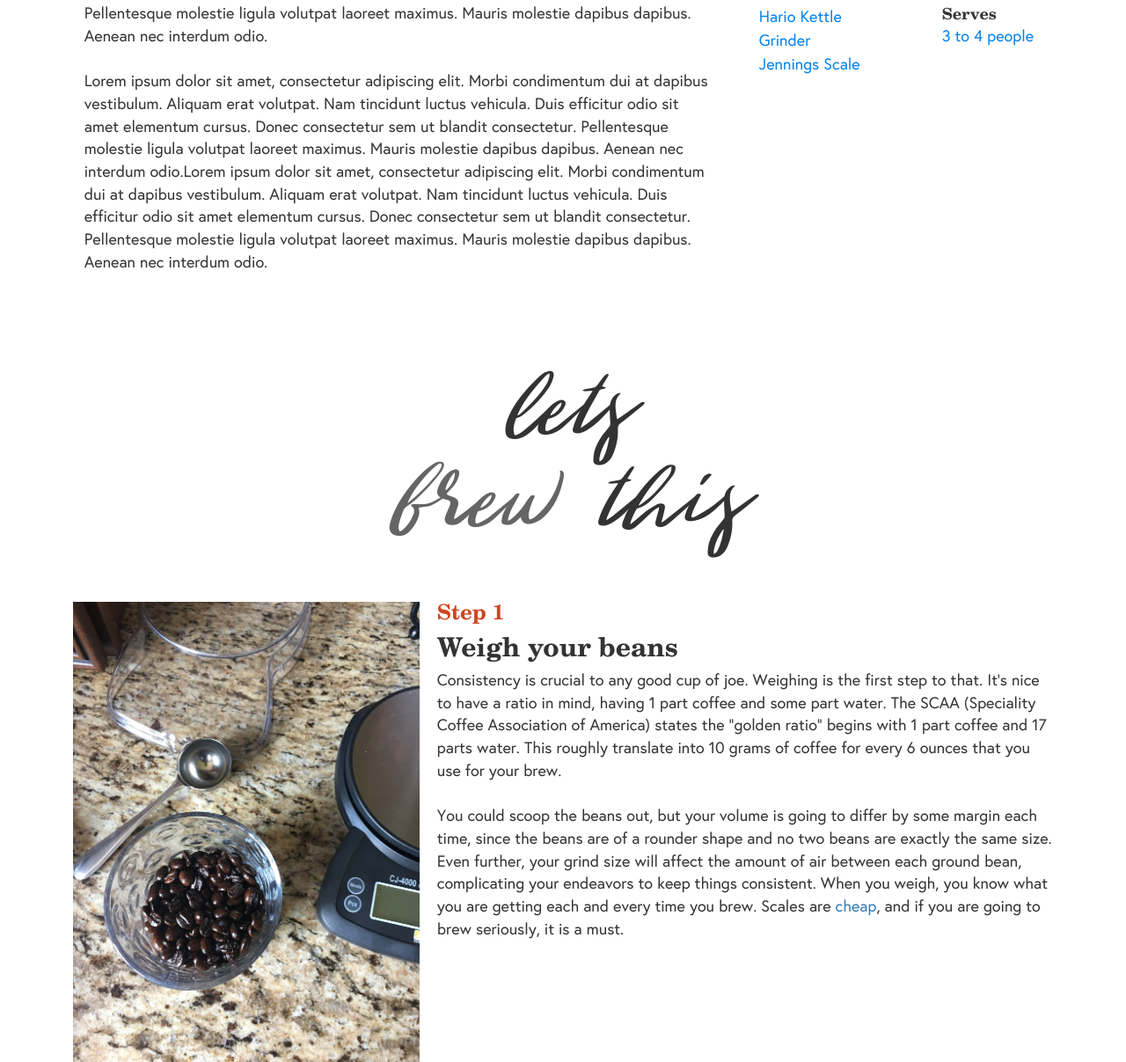
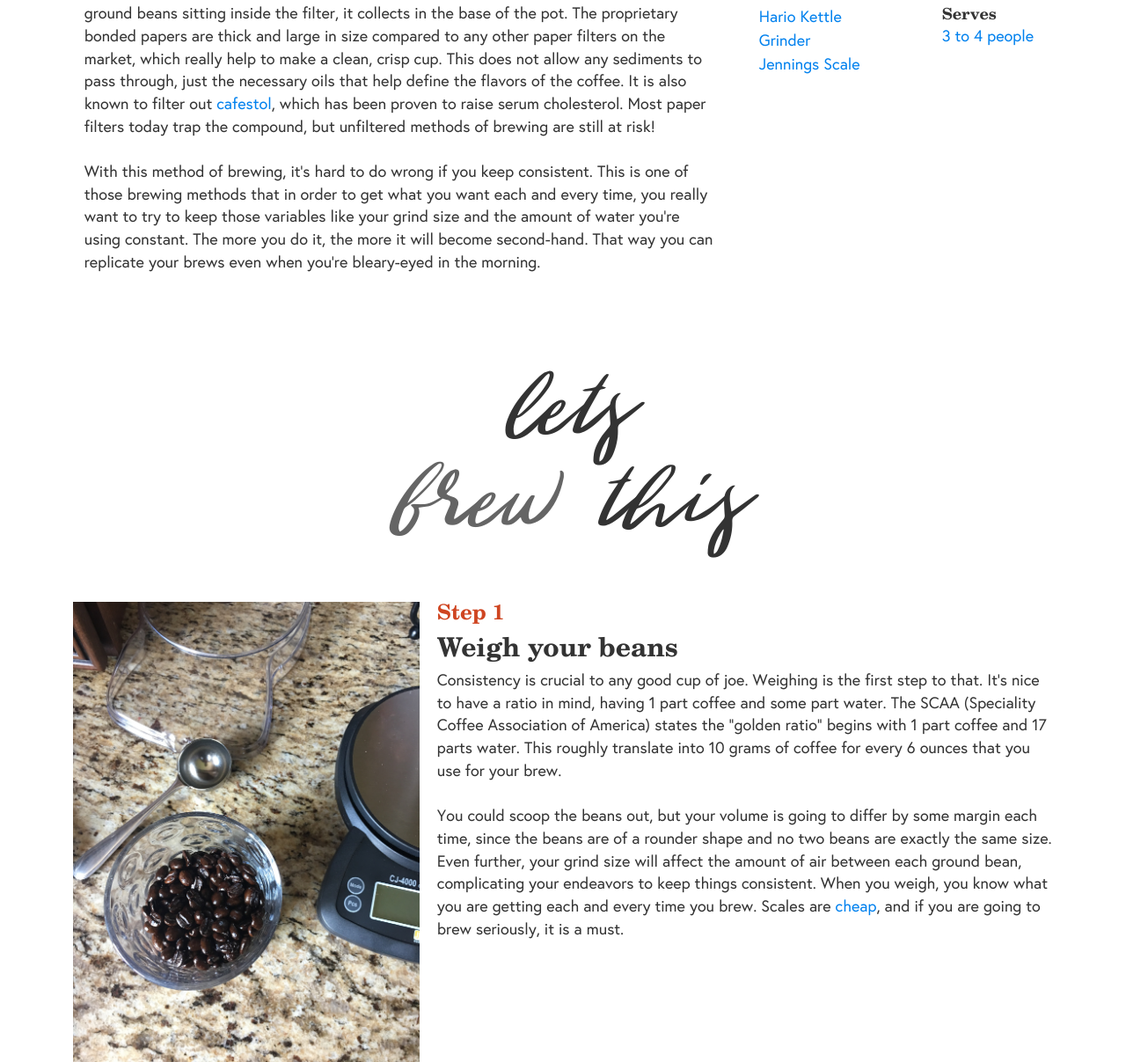
Before and after one commit to Dannyrobertj/Project, a plain HTML site: page index.html in a window 1280 px wide. Shown: the part 577-1784 px from the top of the page at 88% size. Drawn offline with Linux system fonts and the light colour scheme; files whose address does not match are found by name.

Commit message:
Twenty-Third Commit
Added text to the Backstory as well as links

```diff
--- a/css/styles.css
+++ b/css/styles.css
@@ -232,6 +232,15 @@ li a {
 }
 
 li a:hover {
+  color: rgb(0,160,238);
+  text-decoration: none;
+}
+
+.blueLink {
+  color: rgb(0,129,238);
+}
+
+.blueLink:hover {
   color: rgb(0,160,238);
   text-decoration: none;
 }
--- a/index.html
+++ b/index.html
@@ -67,8 +67,8 @@
     <div class="flexContainer">
       <div class="textboxContainer">
         <h2 class="textboxHeader">Backstory</h2>
-        <p class="textboxParagraph">Lorem ipsum dolor sit amet, consectetur adipiscing elit. Morbi condimentum dui at at at at dapibus vestibulum. Aliquam erat volutpat. Nam tincidunt luctus vehicula. Duis efficitur odio sit amet elementum cursus. Donec consectetur sem ut blandit consectetur. Pellentesque molestie ligula volutpat laoreet maximus. Mauris molestie dapibus dapibus. Aenean nec interdum odio.<br /><br />
-        Lorem ipsum dolor sit amet, consectetur adipiscing elit. Morbi condimentum dui at dapibus vestibulum. Aliquam erat volutpat. Nam tincidunt luctus vehicula. Duis efficitur odio sit amet elementum cursus. Donec consectetur sem ut blandit consectetur. Pellentesque molestie ligula volutpat laoreet maximus. Mauris molestie dapibus dapibus. Aenean nec interdum odio.Lorem ipsum dolor sit amet, consectetur adipiscing elit. Morbi condimentum dui at dapibus vestibulum. Aliquam erat volutpat. Nam tincidunt luctus vehicula. Duis efficitur odio sit amet elementum cursus. Donec consectetur sem ut blandit consectetur. Pellentesque molestie ligula volutpat laoreet maximus. Mauris molestie dapibus dapibus. Aenean nec interdum odio.</p>
+        <p class="textboxParagraph">Imagined by the brilliant mind of Peter Peter Schlumbohm in 1941, the Chemex is renowned as being “one of the best-designed products of modern times”. It is defined by it shape, being that of an hour-glass with the neck as a funnel. Once water is poured over the ground beans sitting inside the filter, it collects in the base of the pot. The proprietary bonded papers are thick and large in size compared to any other paper filters on the market, which really help to make a clean, crisp cup. This does not allow any sediments to pass through, just the necessary oils that help define the flavors of the coffee. It is also known to filter out <a class="blueLink" href="https://en.wikipedia.org/wiki/Cafestol">cafestol</a>, which has been proven to raise serum cholesterol. Most paper filters today trap the compound, but unfiltered methods of brewing are still at risk! <br /><br />With this method of brewing, it’s hard to do wrong if you keep consistent. This is one of those brewing methods that in order to get what you want each and every time, you really want to try to keep those variables like your grind size and the amount of water you’re using constant. The more you do it, the more it will become second-hand. That way you can replicate your brews even when you’re bleary-eyed in the morning.
+      </p>
       </div>
       <div class="listWrapper">
         <div class="listContainer">
@@ -107,7 +107,7 @@
       <div class="preheatContainer">
         <h1 class="step1">Step 1</h1>
         <h2 class="preheatHeader">Weigh your beans</h1>
-        <p class="preheatText">Consistency is crucial to any good cup of joe. Weighing is the first step to that. It’s nice to have a ratio in mind, having 1 part coffee and some part water. The SCAA (Speciality Coffee Association of America) states the “golden ratio” begins with 1 part coffee and 17 parts water. This roughly translate into 10 grams of coffee for every 6 ounces that you use for your brew.<br /><br />You could scoop the beans out, but your volume is going to differ by some margin each time, since the beans are of a rounder shape and no two beans are exactly the same size. Even further, your grind size will affect the amount of air between each ground bean, complicating your endeavors to keep things consistent. When you weigh, you know what you are getting each and every time you brew. Scales are <a href="https://tinyurl.com/y9mkpz4h">cheap</a>, and if you are going to brew seriously, it is a must.</a></p>
+        <p class="preheatText">Consistency is crucial to any good cup of joe. Weighing is the first step to that. It’s nice to have a ratio in mind, having 1 part coffee and some part water. The SCAA (Speciality Coffee Association of America) states the “golden ratio” begins with 1 part coffee and 17 parts water. This roughly translate into 10 grams of coffee for every 6 ounces that you use for your brew.<br /><br />You could scoop the beans out, but your volume is going to differ by some margin each time, since the beans are of a rounder shape and no two beans are exactly the same size. Even further, your grind size will affect the amount of air between each ground bean, complicating your endeavors to keep things consistent. When you weigh, you know what you are getting each and every time you brew. Scales are <a class="blueLink" href="https://tinyurl.com/y9mkpz4h">cheap</a>, and if you are going to brew seriously, it is a must.</a></p>
       </div>
       <img src="img/line.png"
       class="line" />
```
